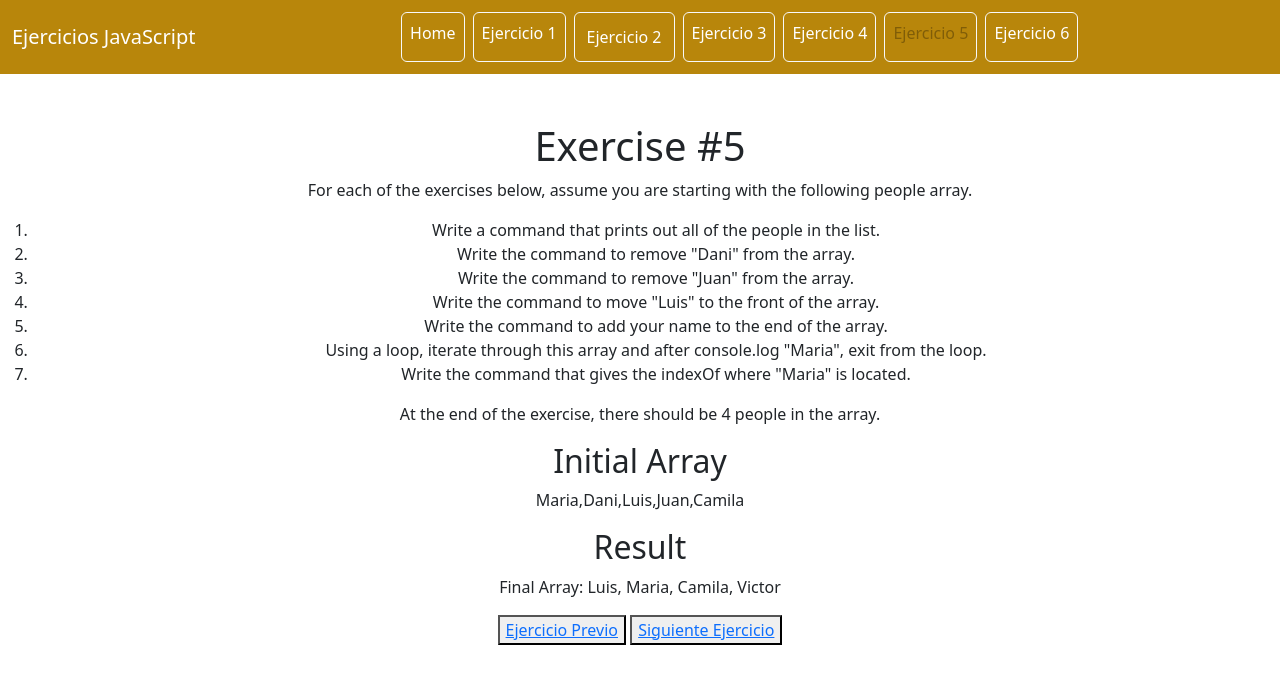
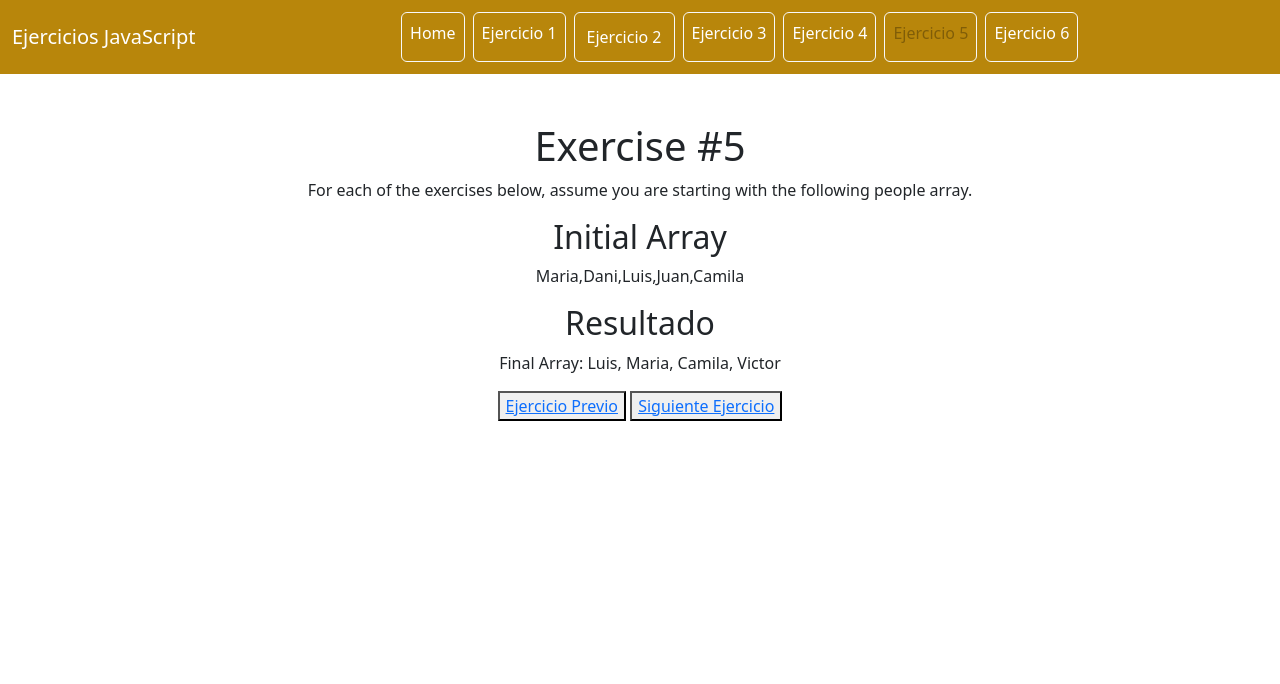
Before and after one commit to ErickIgnContreras/Tarea-6-ejercicios, a plain HTML site: page html/ejercicio5.html in a window 1280 px wide. Drawn offline with nearby package versions, Linux system fonts and the light colour scheme.

Commit message:
ci:tarea6 ejercicios

```diff
--- a/html/ejercicio5.html
+++ b/html/ejercicio5.html
@@ -61,19 +61,9 @@
       For each of the exercises below, assume you are starting with the
       following people array.
     </p>
-    <ol>
-      <li>Write a command that prints out all of the people in the list.</li>
-      <li>Write the command to remove "Dani" from the array.</li>
-      <li>Write the command to remove "Juan" from the array.</li>
-      <li>Write the command to move "Luis" to the front of the array.</li>
-      <li>Write the command to add your name to the end of the array.</li>
-      <li>Using a loop, iterate through this array and after console.log "Maria", exit from the loop.</li>
-      <li>Write the command that gives the indexOf where "Maria" is located.</li>
-    </ol>
-    <p>At the end of the exercise, there should be 4 people in the array.</p>
     <h2>Initial Array</h2>
     <p id="initial-array"></p>
-    <h2>Result</h2>
+    <h2>Resultado</h2>
     <p id="result-1"></p>
 
     <button class="mb-5"><a href="./ejercicio4.html">Ejercicio Previo</a></button>
```
Also changed, not shown: html/ejercicio2.html (+1 -4 lines), html/ejercicio3.html (+0 -1 lines), html/ejercicio4.html (+1 -2 lines).
